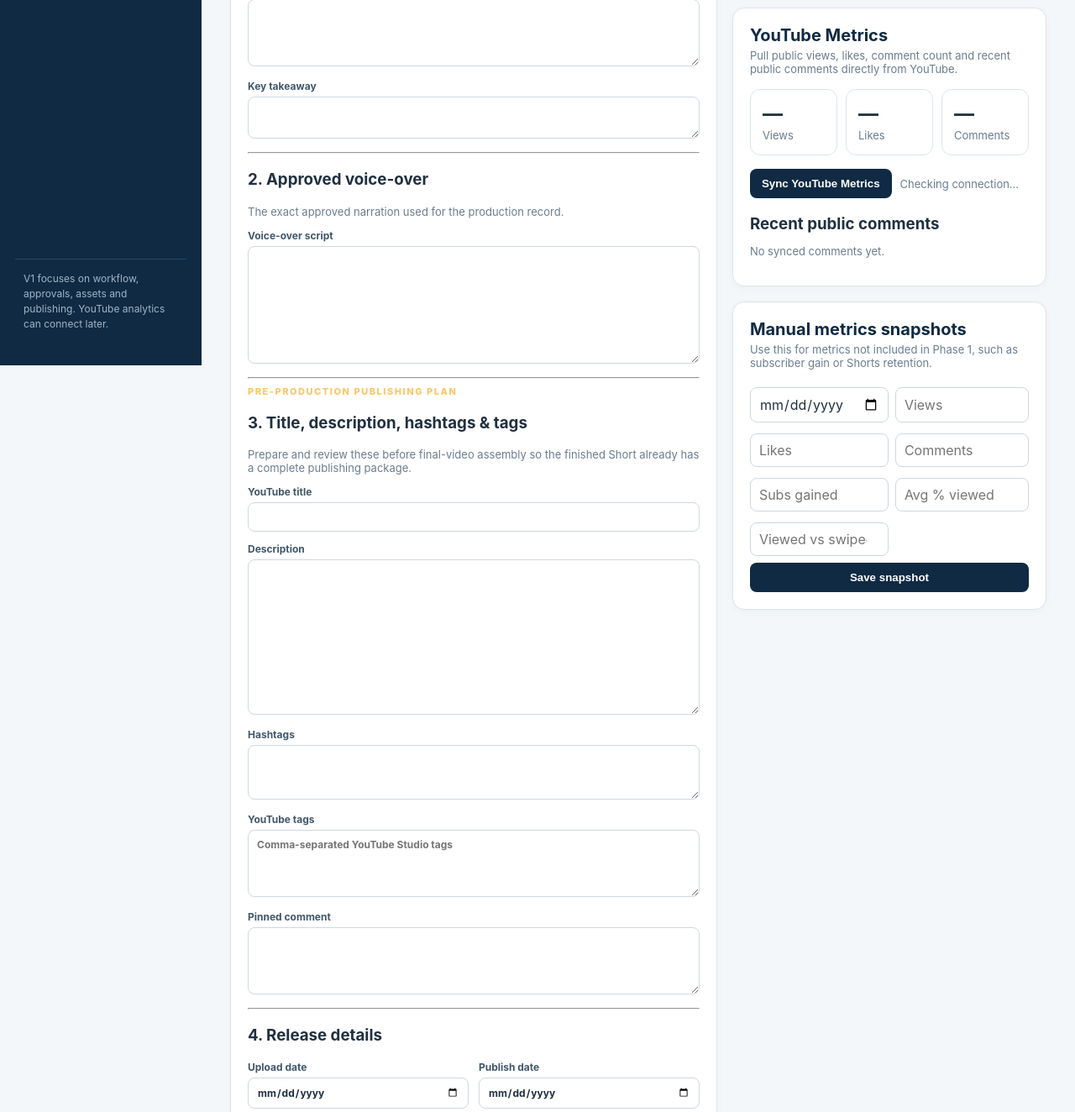
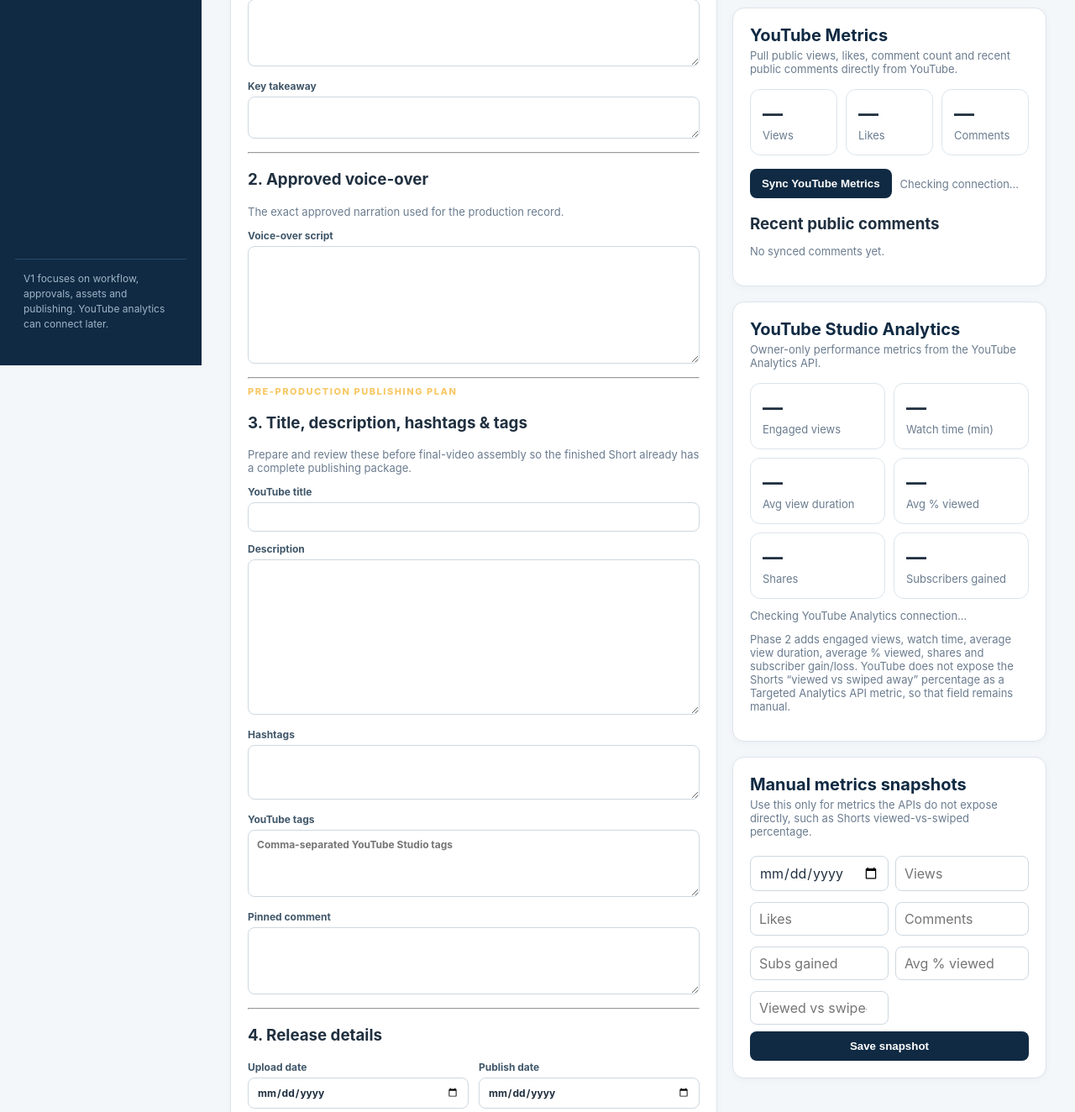
Before and after one commit to bonkiran/real-life-iq-studio, a Python web app: template templates/video_detail.html in a window 1280 px wide. Shown: the part 365-1689 px from the top of the page at 84% size. Run offline with Jinja, Linux system fonts and the light colour scheme; the template is opened without the code that fills it, so the values that code supplies are empty.

Commit message:
Show Phase 2 YouTube Studio analytics in video records

```diff
--- a/templates/video_detail.html
+++ b/templates/video_detail.html
@@ -74,8 +74,10 @@
   </div>
 </section>
 
+{% include 'youtube_analytics_panel.html' %}
+
 <section class="panel">
-  <div class="panel-head"><div><h2>Manual metrics snapshots</h2><p>Use this for metrics not included in Phase 1, such as subscriber gain or Shorts retention.</p></div></div>
+  <div class="panel-head"><div><h2>Manual metrics snapshots</h2><p>Use this only for metrics the APIs do not expose directly, such as Shorts viewed-vs-swiped percentage.</p></div></div>
   <form class="metric-form" method="post" action="{{ url_for('add_metrics', video_id=video.id) }}">
     <input type="date" name="captured_at"><input type="number" name="views" placeholder="Views"><input type="number" name="likes" placeholder="Likes"><input type="number" name="comments" placeholder="Comments"><input type="number" name="subscribers" placeholder="Subs gained"><input type="number" step="0.1" name="avg_percent_viewed" placeholder="Avg % viewed"><input type="number" step="0.1" name="viewed_vs_swiped" placeholder="Viewed vs swiped %"><button class="button">Save snapshot</button>
   </form>
```
